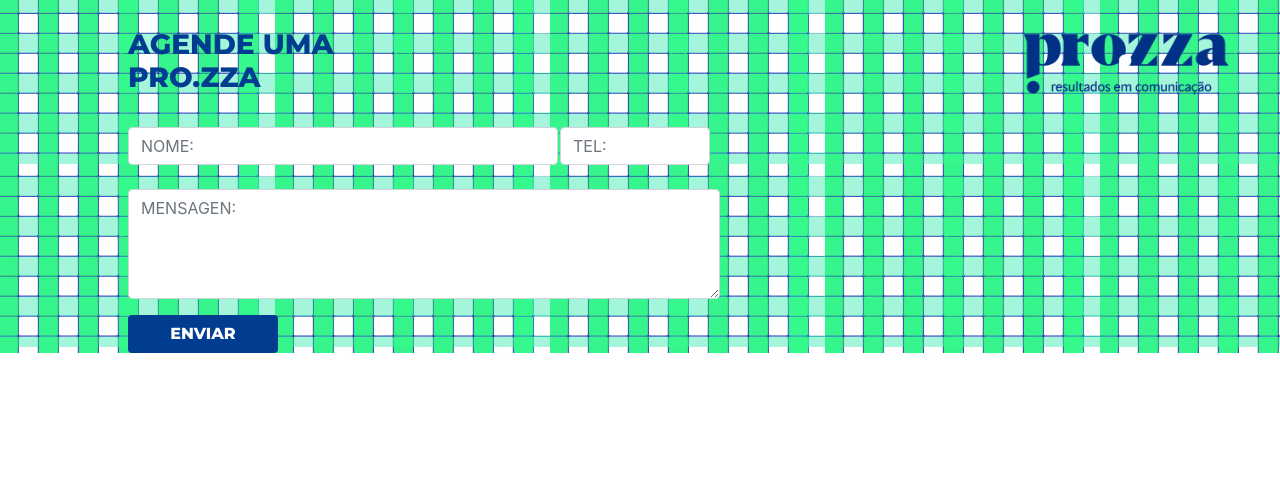
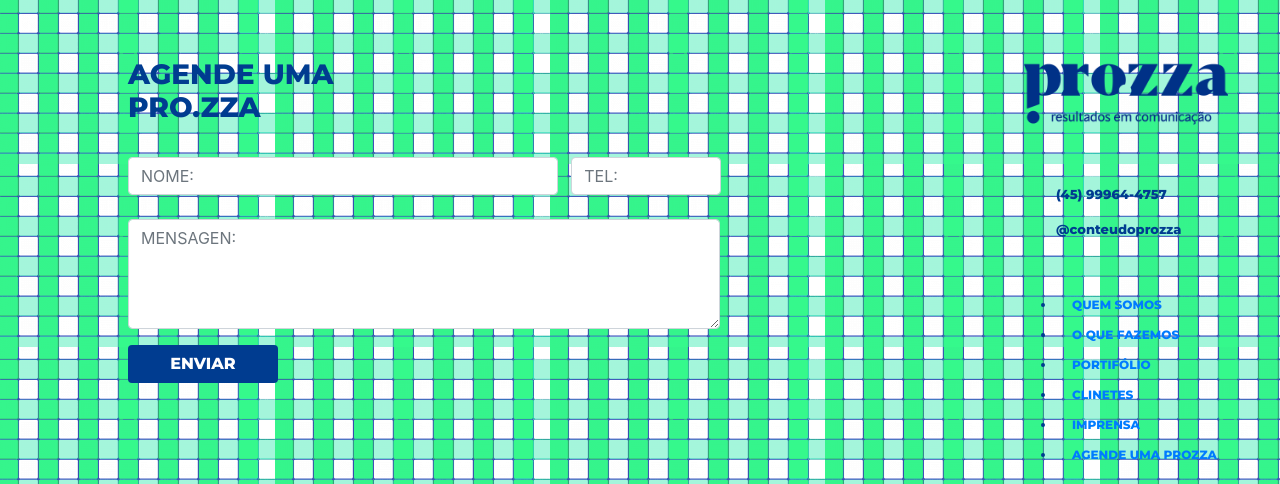
Before and after one commit to Paulo3000/Prooza_01, a plain HTML site: page index.html in a window 1280 px wide. Shown: the part 1666-2150 px from the top of the page. Before the commit the page ends 2019 px from the top, so only its background shows below. Drawn offline with nearby package versions, Linux system fonts and the light colour scheme.

Commit message:
ultima parte

```diff
--- a/index.html
+++ b/index.html
@@ -5,14 +5,14 @@
 
     <meta charset="utf-8">
     <meta name="viewport" content="width=device-width, initial-scale=1, shrink-to-fit=no">
-
+    <link rel="shortchut icon" href="./favicon.ico">
 
     <link rel="stylesheet" href="https://stackpath.bootstrapcdn.com/bootstrap/4.1.3/css/bootstrap.min.css"
         integrity="sha384-MCw98/SFnGE8fJT3GXwEOngsV7Zt27NXFoaoApmYm81iuXoPkFOJwJ8ERdknLPMO" crossorigin="anonymous">
     <link rel="stylesheet" href="styleV5.css">
 
     <link href="https://fonts.googleapis.com/css2?family=Bebas+Neue&family=Josefin+Sans&family=Montserrat:wght@800&display=swap" rel="stylesheet">
-
+<title>PROZZA</title>
 </head>
 
 <body>
@@ -80,17 +80,17 @@
             <form >
                 <h3>AGENDE UMA <br>PRO.ZZA</h3>
                 <div class="rows">
-                <div class="form-group ajusteInputAreaEmail ">
+                <div class="form-group ajusteInputAreaNome">
                   <label for="exampleInputEmail1"></label>
                   <input type="email" class="form-control" id="exampleInputEmail1" aria-describedby="emailHelp" placeholder="NOME:">
                   <small id="emailHelp" class="form-text text-muted"></small>
 
                 </div>
-                <div class="form-group ajusteInputAreaPassowd ">
+                <div class="form-group ajusteInputAreaTelefone">
                   <label for="exampleInputPassword1"></label>
                   <input type="text" class="form-control" id="exampleInputPassword1" placeholder="TEL:">
                 </div>
-                <div class="form-group ajusteDaTextArea ">
+                <div class="form-group ajusteDaTextMensagem ">
                   <label for="exampleFormControlTextarea1 " ></label>
                   <textarea class="form-control" id="exampleFormControlTextarea1"  placeholder="MENSAGEN:" rows="4" ></textarea>
                 </div>
@@ -103,6 +103,34 @@
 
         <div class="FooterLogo">
 
+        </div>
+       <div class="contato">
+        <p>(45) 99964-4757</p>
+        <p>@conteudoprozza</p>
+       </div>
+        <div class="NavLadoDireito">
+
+            <ul >
+
+                <li >
+                   <a class="nav-link" href="#">QUEM SOMOS </a>
+                </li>
+                <li >
+                    <a class="nav-link" href="#">O QUE FAZEMOS</a>
+                </li>
+                <li >
+                    <a class="nav-link" href="#">PORTIFÓLIO</a>
+                </li>
+                <li >
+                    <a class="nav-link" href="#">CLINETES</a>
+                </li>
+                <li >
+                    <a class="nav-link" href="#">IMPRENSA</a>
+                </li>
+                <li >
+                    <a class="nav-link" href="#">AGENDE UMA PROZZA</a>
+                </li>
+            </ul>
         </div>
 
 
--- a/styleV5.css
+++ b/styleV5.css
@@ -4,7 +4,7 @@
   border: 0;
 }
 
-body {
+ body {
   background-image: url(./grade2.png);
   background-size: auto;
 }
@@ -55,8 +55,8 @@ li {
 
 .CorpoTexto {
   margin-top: 20rem;
-  margin-left: 2rem;
-  margin-right: 2rem;
+  margin-left: 11.5rem;
+   margin-right: 6.5rem;
   font-size: 20px;
 
 
@@ -100,17 +100,17 @@ form {
   margin-left: 12rem;
 }
 
-.ajusteInputAreaEmail {
+.ajusteInputAreaNome {
   width: 430px;
 }
 
-.ajusteInputAreaPassowd {
+.ajusteInputAreaTelefone {
   width: 150px;
   margin-top: -78px;
-  margin-left: 27rem;
+  margin-left: 27.7rem;
 }
 
-.ajusteDaTextArea {
+.ajusteDaTextMensagem {
 
   width: 37rem;
   margin-top: -1rem;
@@ -132,6 +132,31 @@ button {
   color: white;
   width: 150px;
 }
+.NavLadoDireito  ul li {
+  font-family: 'Bebas Neue', cursive;
+  font-family: 'Josefin Sans', sans-serif;
+  font-family: 'Montserrat', sans-serif;
+  color:rgb(0, 60, 144);
+  margin-left: 70rem;
+  padding: 0px;
+   height: 30px;
+  font-size: 12px;
+}
+.NavLadoDireito {
+  margin-top: 3rem;
+}
+.contato{
+  font-family: 'Bebas Neue', cursive;
+  font-family: 'Josefin Sans', sans-serif;
+  font-family: 'Montserrat', sans-serif;
+  color:rgb(0, 60, 144);
+  margin-left: 70rem;
+  font-size: 13px;
+  margin-top: -5rem;
+
+
+}
+
 
 @media screen and (max-width: 1000px) {
 
@@ -169,18 +194,18 @@ button {
 
   }
 
-  .ajusteInputAreaEmail {
+  .ajusteInputAreaNome{
     width: 280px;
   }
 
-  .ajusteInputAreaPassowd {
+  .ajusteInputAreaTelefone {
     width: 165px;
     margin-left: 290px;
     margin-top: -70px;
 
   }
 
-  .ajusteDaTextArea {
+  .ajusteDaTextMensagem{
 
     width: 28.5rem;
     margin-top: -1rem;
```
Also changed, not shown: favicon.ico (added).
